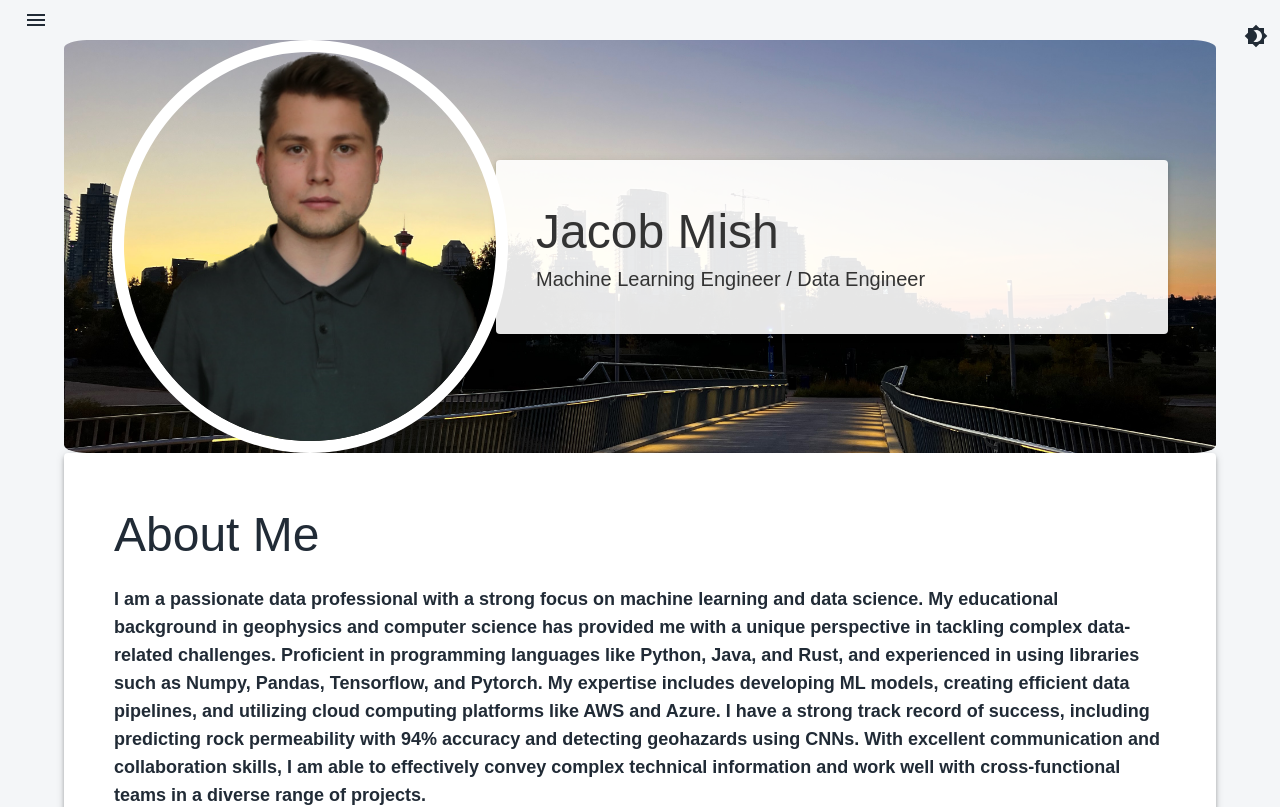
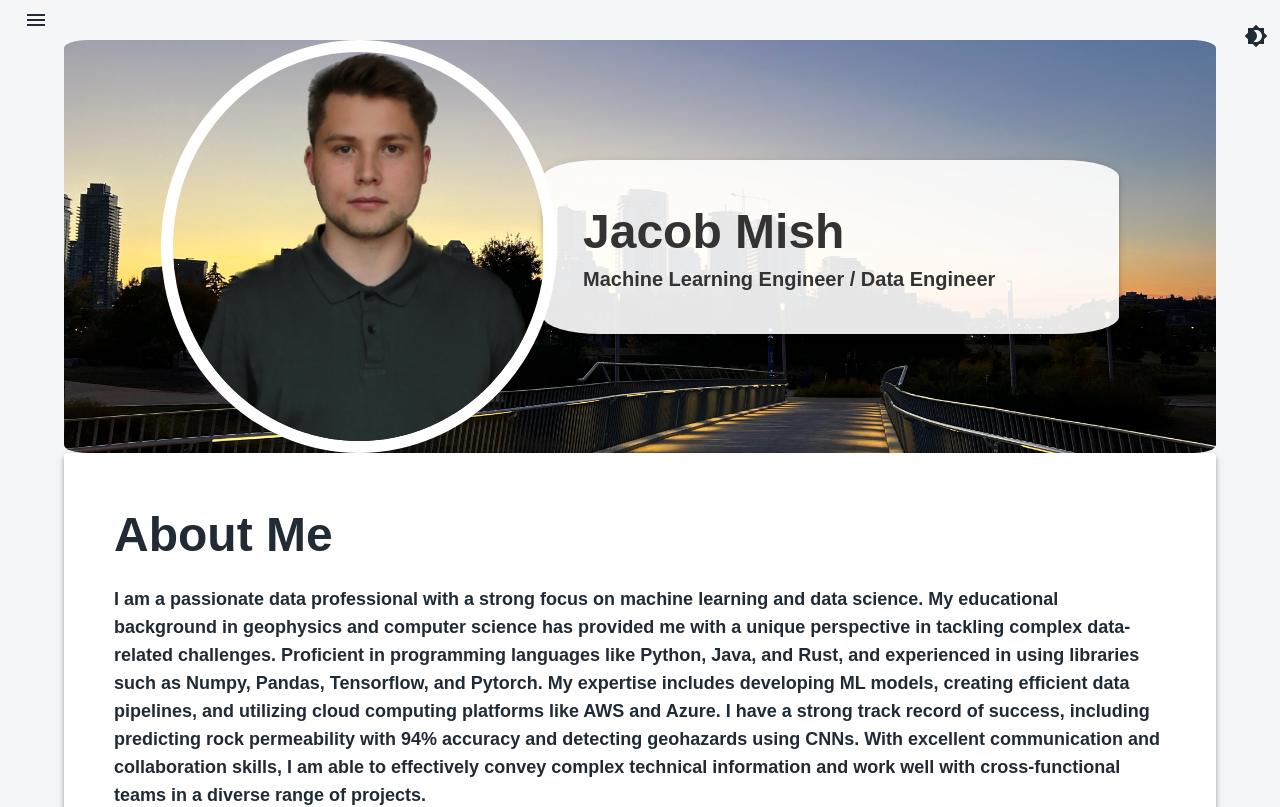
Before and after one commit to Feromond/jacob-mish-portfolio, a React (Create React App) app: page / in a window 1280 px wide. Shown: the top 807 px of the page. Built offline with nearby package versions, Linux system fonts and the light colour scheme.

Commit message:
Conformed some fonts and styles

```diff
--- a/src/components/About/About.js
+++ b/src/components/About/About.js
@@ -7,7 +7,7 @@ const About = () => (
   <Container >
     <Grid container spacing={0} justifyContent={"center"} alignItems={"center"}
           sx={{ background: `url(${backgroundImage})`, backgroundSize: 'cover', backgroundPosition: 'center', borderRadius: '2%'}}>
-      <Grid item xs={8} md={4}>
+      <Grid item xs={8} md={3.98}>
       <Avatar
         alt="Jacob Mish"
         src={jacobMishPortrait}
@@ -22,16 +22,16 @@ const About = () => (
         }}
       />
       </Grid>
-      <Grid item xs={8} md={7}>
-        <Paper elevation={3} sx={{ padding: '40px', background: 'rgba(255, 255, 255, 0.9)' }}>
-          <Typography variant="h2" sx={{ fontWeight: '500', color: '#333' }}>Jacob Mish</Typography>
-          <Typography variant="h5" sx={{ fontWeight: '500', color: '#333' }}>Machine Learning Engineer / Data Engineer</Typography>
+      <Grid item xs={8} md={6}>
+        <Paper elevation={3} sx={{ padding: '40px', background: 'rgba(255, 255, 255, 0.9)', borderRadius: '10% 10%'}}>
+          <Typography variant="h2" sx={{color: '#333' }}>Jacob Mish</Typography>
+          <Typography variant="h5" sx={{color: '#333' }}>Machine Learning Engineer / Data Engineer</Typography>
         </Paper>
       </Grid>
     </Grid>
     <Grid item xs={8} md={7} justifyContent={"center"} alignItems={"center"}>
         <Paper elevation={4} sx={{ padding: '50px' }}>
-          <Typography variant="h2" sx={{ fontWeight: '500' }}>About Me</Typography>
+          <Typography variant="h2" sx={{}}>About Me</Typography>
           <Typography variant="h6">
             <p>I am a passionate data professional with a strong focus on machine learning and data science. My educational background in geophysics and computer science has provided me with a unique perspective in tackling complex data-related challenges. Proficient in programming languages like Python, Java, and Rust, and experienced in using libraries such as Numpy, Pandas, Tensorflow, and Pytorch. My expertise includes developing ML models, creating efficient data pipelines, and utilizing cloud computing platforms like AWS and Azure. I have a strong track record of success, including predicting rock permeability with 94% accuracy and detecting geohazards using CNNs. With excellent communication and collaboration skills, I am able to effectively convey complex technical information and work well with cross-functional teams in a diverse range of projects.</p>
 
--- a/src/components/Education/Education.js
+++ b/src/components/Education/Education.js
@@ -5,7 +5,7 @@ import UniversityIcon from '@mui/icons-material/AccountBalance';
 
 const Education = () => (
   <Container sx={{ marginTop: '30px' }}>
-    <Typography variant="h2" sx={{ marginBottom: '20px', fontWeight: '500' }}>Education</Typography>
+    <Typography variant="h2" sx={{ marginBottom: '20px'}}>Education</Typography>
 
     <Grid container spacing={3}>
       <Grid item xs={12} md={6}>
--- a/src/components/Publications/Publications.js
+++ b/src/components/Publications/Publications.js
@@ -43,7 +43,7 @@ const Publications = () => {
 
   return (
     <Container sx={{ marginTop: '30px' }}>
-      <Typography variant="h2" sx={{ marginBottom: '20px', fontWeight: '500' }}>Publications</Typography>
+      <Typography variant="h2" sx={{ marginBottom: '20px'}}>Publications</Typography>
       <animated.div style={props}>
         {publications.map((publication, index) => (
           <Box key={index} sx={{ marginBottom: '20px' }}>
--- a/src/components/Sociallinks/SocialLinks.js
+++ b/src/components/Sociallinks/SocialLinks.js
@@ -8,7 +8,7 @@ import PhoneIcon from '@mui/icons-material/Phone';
 const SocialLinks = () => {
   return (
     <Container sx={{ marginTop: '30px' }}>
-      <Typography variant="h2" sx={{ marginBottom: '20px', fontWeight: '500', textAlign: 'center' }}>Social Links</Typography>
+      <Typography variant="h2" sx={{ marginBottom: '20px', textAlign: 'center' }}>Social Links</Typography>
       <Paper elevation={3} sx={{ padding: '40px', textAlign: 'center' }}>
         <Grid container spacing={4} justifyContent="center" alignItems="center">
           <Grid item>
```
